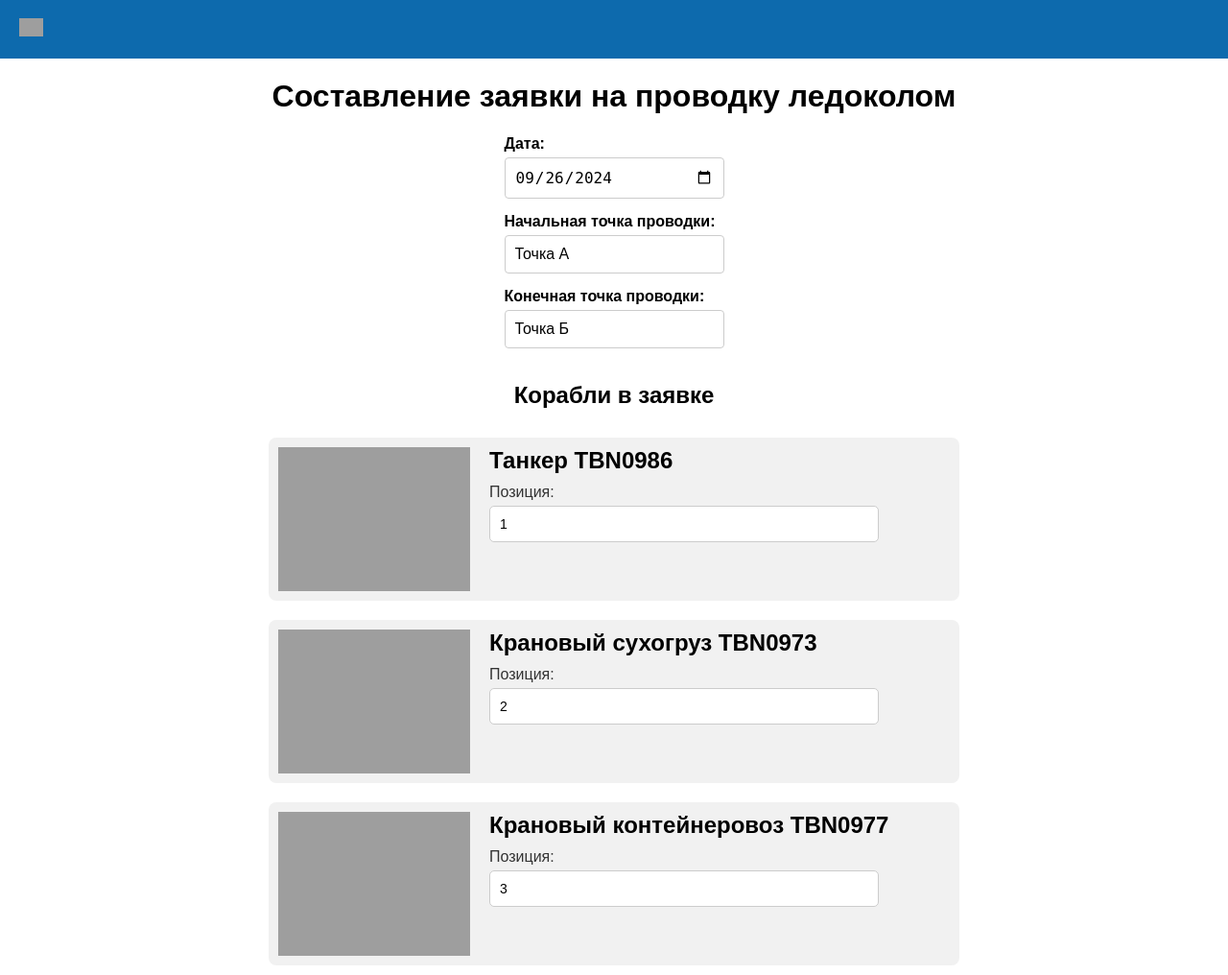
After one commit to Ilhinchik/Ice_ships, a Django app: page /icebreaker/1/ in a window 1280 px wide. The commit adds this page. Shown: the whole page at 96% size. Run offline with Django 4.2, Linux system fonts and the light colour scheme.

Commit message:
С поправками

```diff
--- a/bmstu/bmstu/urls.py
+++ b/bmstu/bmstu/urls.py
@@ -14,14 +14,12 @@ Including another URLconf
     1. Import the include() function: from django.urls import include, path
     2. Add a URL to urlpatterns:  path('blog/', include('blog.urls'))
 """
-from django.contrib import admin
+
 from django.urls import path
 from bmstu_lab import views
 
 urlpatterns = [
-    path('admin/', admin.site.urls),
-    path('', views.GetShips, name='home'),
-    path('search/', views.SearchShips, name='search_ships'),
-    path('ship/<int:id>/', views.GetShipDetail, name='ship_detail'),
-    path('request/<int:req_id>/', views.request, name='request'),
+    path('', views.index, name='home'),
+    path('ships/<int:ship_id>/', views.ship, name='ship'),
+    path('icebreaker/<int:req_id>/', views.icebreaker, name='icebreaker'),
 ]
--- a/bmstu/bmstu_lab/static/css/examp.css
+++ b/bmstu/bmstu_lab/static/css/examp.css
@@ -10,7 +10,7 @@ body {
     justify-content: space-between;
     align-items: center;
     background-color: #0D6AAD;
-    padding: 19px 20px;
+    padding: 21px 20px;
     color: white;
 }
 
@@ -35,7 +35,7 @@ body {
 }
 
 .header-title {
-    font-size: 24px;
+    font-size: 32px;
 }
 
 .file-button {
@@ -90,9 +90,9 @@ body {
     display: flex;
     background-color: #F1F1F1;
     border-radius: 8px;
-    margin: 5px;
+    margin: 10px;
     padding: 10px;
-    width: auto;
+    width: 50%;
 }
 
 .ship-image {
--- a/bmstu/bmstu_lab/static/css/request.css
+++ b/bmstu/bmstu_lab/static/css/request.css
@@ -29,19 +29,33 @@ body {
     display: flex;
     flex-direction: column;
     align-items: center;
-    padding: 50px;
+}
+
+.info {
+    display: flex;
+    flex-direction: column;
+    width: 100%;
+    max-width: none;
 }
 
 .input-group {
-    margin-bottom: 20px;
-    width: 300px; /* Ширина полей */
+    margin-bottom: 15px;
+  }
+
+.input-group label {
+    display: block;
+    margin-bottom: 5px;
+    font-weight: bold;
 }
 
-input[type="text"] {
+.form-control {
     width: 100%;
     padding: 10px;
+    font-size: 16px;
     border: 1px solid #ccc;
-    border-radius: 5px;
+    border-radius: 4px;
+    box-sizing: border-box;
+    max-width: none;
 }
 
 .submit-button {
@@ -69,21 +83,19 @@ input[type="text"] {
     background-color: #F1F1F1;
     border-radius: 8px;
     margin: 10px 0;
-    padding: 20px;
-    width: 80%;
-    max-width: 800px;
-    box-shadow: 0 4px 8px rgba(0, 0, 0, 0.1);
+    padding: 10px;
+    width: 70%;
+    max-width: 700px;
 }
 
 .ship-image {
     max-width: 200px;
     margin-right: 20px;
-    border-radius: 8px;
 }
 
 .ship-info {
     flex: 1;
-    display: flex;
+    /* display: flex; */
     flex-direction: column;
     justify-content: space-between;
 }
--- /dev/null
+++ b/bmstu/bmstu_lab/templates/icebreaker_page.html
@@ -0,0 +1,64 @@
+{% load static %}
+
+<!doctype html>
+<html lang="ru">
+<head>
+  <meta charset="utf-8">
+  <meta name="viewport" content="width=device-width, initial-scale=1">
+  <title>Составление заявки</title>
+  <link rel="stylesheet" type="text/css" href="{% static 'css/examp.css' %}">
+  <link rel="stylesheet" type="text/css" href="{% static 'css/request.css' %}?v={% now 'U' %}">
+</head>
+<body>
+
+  <header class="header">
+    <div class="home-icon home-button">
+      <a href="{% url 'home' %}">
+        <img src="http://127.0.0.1:9000/image/home.png" alt="Home">
+      </a>
+    </div>
+  </header>
+
+  <div class="request-container">
+    <h1>Составление заявки на проводку ледоколом</h1>
+
+    <form method="POST">
+      {% csrf_token %}
+      <div class="info">
+      <div class="input-group">
+        <label for="start-point">Дата:</label>
+        <input class="form-control" type="date" id="date" value="{{ draft_icebreaker.date|date:'Y-m-d' }}" name="date" required >
+      </div>
+      <div class="input-group">
+        <label for="start-point">Начальная точка проводки:</label>
+        <input class="form-control" type="text" id="start-point" placeholder="Выбрать начальную точку проводки" value="{{ draft_icebreaker.start_point }}" name="start_point" required >
+      </div>
+      <div class="input-group">
+        <label for="end-point">Конечная точка проводки:</label>
+        <input class="form-control" type="text" id="end-point" placeholder="Выбрать конечную точку проводки" value="{{ draft_icebreaker.finish_point }}" name="end_point" required>
+      </div>
+      </div>
+      <!--<button type="submit" class="submit-button">Отправить заявку</button>-->
+    </form>
+
+    <h2>Корабли в заявке</h2>
+    <div class="ship-list">
+      {% for ship in ships %}
+      <div class="ship-card">
+        <img src="{{ ship.image }}" alt="{{ ship.title }}" class="ship-image">
+        <div class="ship-info">
+          <h3>{{ ship.title }}</h3>
+          <!--<p>Год изготовления: {{ ship.year }}</p>-->
+          <div class="comment-group">
+            <label for="comment-{{ ship.id }}">Позиция:</label>
+            <input type="text" id="comment-{{ ship.id }}" name="comment-{{ ship.id }}" placeholder="Введите порядок" class="comment-input" value="{{ ship.order }}">
+          </div>
+          <!-- <button class="details-button" onclick="window.location.href='{% url 'ship' ship.id %}'">Подробнее</button> -->
+        </div>
+      </div>
+      {% endfor %}
+    </div>
+  </div>
+
+</body>
+</html>
--- a/bmstu/bmstu_lab/templates/ship_detail.html
+++ b/bmstu/bmstu_lab/templates/ship_detail.html
@@ -9,7 +9,7 @@
 </head>
 <body>
 
-  <!-- Header с иконкой "дом" -->
+
   <header class="header">
     <div class="home-icon home-button">
       <a href="{% url 'home' %}">
@@ -20,7 +20,7 @@
 
   <div class="ship-detail-container">
     <div class="ship-card">
-      <!-- Заголовок внутри ship-card, над изображением и выровнен влево -->
+
       <h1 class="ship-title">{{ ship.title }}</h1>
 
       <div class="ship-image-info">
@@ -28,6 +28,7 @@
         <div class="ship-info">
           <p> {{ ship.description }}</p>
           <p>Год изготовления: {{ ship.year }}</p>
+          <p>Ледовый класс: {{ ship.ice_class }}</p>
           <p>Длина: {{ ship.length }} м</p>
           <p>Двигатель: {{ ship.engine }}</p>
         </div>
--- a/bmstu/bmstu_lab/views.py
+++ b/bmstu/bmstu_lab/views.py
@@ -6,113 +6,119 @@ ships = [
     {'id': 1,
      'title': 'Танкер TBN0986',
      'year': 2000,
+     'ice_class': '1D',
      'image': 'http://127.0.0.1:9000/image/1.png',
-     'description':'Танкер дедвейтом 147 080 тонн постройки, Южная Корея. Ледовый класс 1D. Оборудован скруббером.',
+     'description':'Танкер дедвейтом 147 080 тонн постройки, Южная Корея. Оборудован скруббером.',
      'length': 274,
      'engine': 'Главный двигатель MAN-B&W мощностью 20 942 л.с.'},
 
     {'id': 2,
      'title': 'Крановый сухогруз TBN0973',
      'year': 2005,
+     'ice_class': '1C',
      'image': 'http://127.0.0.1:9000/image/2.png',
-     'description':'Крановый сухогруз дедвейтом 9 000 тонн постройки, Китай. Ice class 1C. 3 крана Х 20 тонн.',
+     'description':'Крановый сухогруз дедвейтом 9 000 тонн постройки, Китай. 3 крана Х 20 тонн.',
      'length': 136.57,
      'engine': 'Главный двигатель Wartsila Х 3000 л.с.'},
 
     {'id': 3,
      'title': 'Крановый контейнеровоз TBN0977',
      'year': 2014,
+     'ice_class': '1D',
      'image': 'http://127.0.0.1:9000/image/3.png',
-     'description':'Крановый контейнеровоз дедвейтом 17 300 тонн,  Китай. 2 крана Х 45 тонн. Контейнеровместимость 1 345 TEU. Ледовый класс  1D.',
+     'description':'Крановый контейнеровоз дедвейтом 17 300 тонн,  Китай. 2 крана Х 45 тонн. Контейнеровместимость 1 345 TEU.',
      'length': 161.3,
      'engine': 'Главный двигатель B&W мощностью 12 643 кВт'},
 
     {'id': 4,
      'title': 'Танкер TBN0972',
      'year': 2009,
+     'ice_class': '1C',
      'image': 'http://127.0.0.1:9000/image/4.png',
-     'description':'Танкер дедвейтом 3300 тонн, Турция. Ледовый класс 1С.',
+     'description':'Танкер дедвейтом 3300 тонн, Турция.',
      'length': 92.85,
      'engine': 'Главный двигатель MAN мощностью 2775 л.с.'},
 
     {'id': 5,
      'title': 'Многоцелевой твиндекер TBN0964',
      'year': 2017,
+     'ice_class': '1D',
      'image': 'http://127.0.0.1:9000/image/5.png',
-     'description':'Многоцелевой твиндекер 31 700 мт, Китай. Ice class 1D. 2 крана Х 250 мт+ 1 кран Х 80 мт.',
+     'description':'Многоцелевой твиндекер 31 700 мт, Китай. 2 крана Х 250 мт+ 1 кран Х 80 мт.',
      'length': 166,
      'engine': 'Главный двигатель MAN-B&W Х 8800 л.с.'},
 ]
 
-draft_request = {
-    'id': 123,
-    'status': 'Черновик',
-    'date_created': '24.09.2024',
+draft_icebreaker = {
+    'id': 1,
+    'start_point': 'Точка А',
+    'finish_point': 'Точка Б',
+    'date': date.today(),
     'ships': [
         {'id': 1,
-         'title': 'Танкер TBN0986',
-         'year': 2000,
-         'image': 'http://127.0.0.1:9000/image/1.png',
-         'description':'Танкер дедвейтом 147 080 тонн постройки, Южная Корея. Ледовый класс 1D. Оборудован скруббером.',
-         'length': 274,
-         'engine': 'Главный двигатель MAN-B&W мощностью 20 942 л.с.',
-         'value': 'Классный'},  # Добавляем поле 'value'
+         'order': '1'},
 
          {'id': 2,
-         'title': 'Крановый сухогруз TBN0973',
-         'year': 2005,
-         'image': 'http://127.0.0.1:9000/image/2.png',
-         'description':'Крановый сухогруз дедвейтом 9 000 тонн постройки, Китай. Ice class 1C. 3 крана Х 20 тонн.',
-         'length': 136.57,
-         'engine': 'Главный двигатель Wartsila Х 3000 л.с.',
-         'value': 'Хороший'},  # Добавляем поле 'value'
+         'order': '2'},
 
          {'id': 3,
-         'title': 'Крановый контейнеровоз TBN0977',
-         'year': 2014,
-         'image': 'http://127.0.0.1:9000/image/3.png',
-         'description':'Крановый контейнеровоз дедвейтом 17 300 тонн,  Китай. 2 крана Х 45 тонн. Контейнеровместимость 1 345 TEU. Ледовый класс  1D.',
-         'length': 161.3,
-         'engine': 'Главный двигатель B&W мощностью 12 643 кВт',
-         'value': 'Замечательный'},  # Добавляем поле 'value'
+         'order': '3'},
     ]
 }
 
-def GetShips(request):
-    draft_request_count = len(draft_request['ships'])
-    return render(request, 'base.html', {'data': {'ships': ships}, 'draft_request': draft_request, 'draft_request_count': draft_request_count})
 
-def SearchShips(request):
-    query = request.GET.get('query', '')
-    filtered_ships = [ship for ship in ships if query.lower() in ship['title'].lower()]
-    return render(request, 'base.html', {'data': {'ships': filtered_ships}})
+def getShipById(ship_id):
+    for ship in ships:
+        if ship["id"] == ship_id:
+            return ship
 
-def GetShipDetail(request, id):
-    ship = next((ship for ship in ships if ship['id'] == id), None)
-    if ship is None:
-        raise Http404("Корабль не найден")
-    return render(request, 'ship_detail.html', {'ship': ship})
 
-def GetDraftRequest():
-    return draft_request
+def SearchShips(ship_title):
+    res = []
 
-def GetRequestById(req_id):
-    return draft_request
+    for ship in ships:
+        if ship_title.lower() in ship["title"].lower():
+            res.append(ship)
 
-def request(request, req_id):
-    if request.method == 'POST':
-        start_point = request.POST.get('start_point')
-        end_point = request.POST.get('end_point')
+    return res
 
-        # Обновляем комментарии для каждого корабля
-        for ship in draft_request['ships']:
-            comment_key = f'comment-{ship["id"]}'
-            ship['value'] = request.POST.get(comment_key, '')
+def GetDraftIcebreaker():
+    return draft_icebreaker
 
-        # Здесь можно добавить логику для сохранения заявки
-        return redirect('home')  # Перенаправляем на главную страницу после отправки заявки
+def GetIcebreakerById(req_id):
+    return draft_icebreaker
+
+def index(request):
+    title = request.GET.get("title", "")
+    ships = SearchShips(title)
+    draft_icebreaker = GetDraftIcebreaker()
 
     context = {
-        'request': GetRequestById(req_id),
+        "ships": ships,
+        "title": title,
+        "draft_icebreaker_count": len(draft_icebreaker['ships']) ,
+        "draft_icebreaker": draft_icebreaker
     }
-    return render(request, "create_request.html", context)
+
+    return render(request, "home_page.html", context)
+
+def ship(request, ship_id):
+    context = {
+        "id": ship_id,
+        "ship": getShipById(ship_id),
+    }
+
+    return render(request, "ship_detail.html", context)
+
+
+def icebreaker(request, req_id):
+    icebreaker = GetIcebreakerById(req_id)
+    ships = [
+        {**getShipById(ship["id"]), "order": ship["order"]} for ship in icebreaker["ships"]
+    ]
+    context = {
+        'icebreaker': icebreaker,
+        "draft_icebreaker": draft_icebreaker,
+        "ships": ships
+    }
+    return render(request, "icebreaker_page.html", context)
```
Also changed, not shown: bmstu/bmstu_lab/static/css/detail.css (+3 -4 lines), bmstu/bmstu_lab/templates/create_request.html (deleted, +0 -58 lines), bmstu/bmstu_lab/templates/home_page.html (renamed from bmstu/bmstu_lab/templates/base.html, +11 -10 lines).
